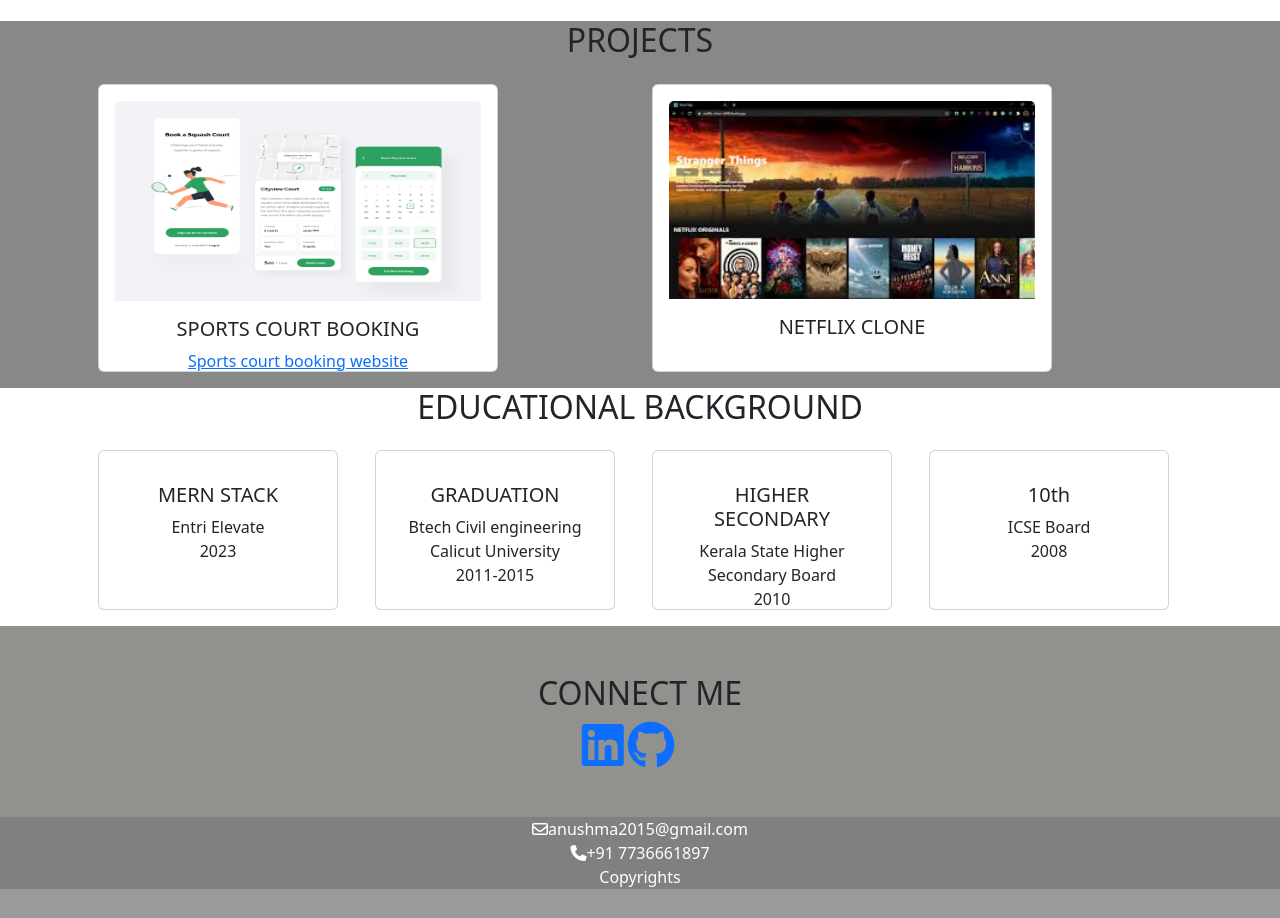
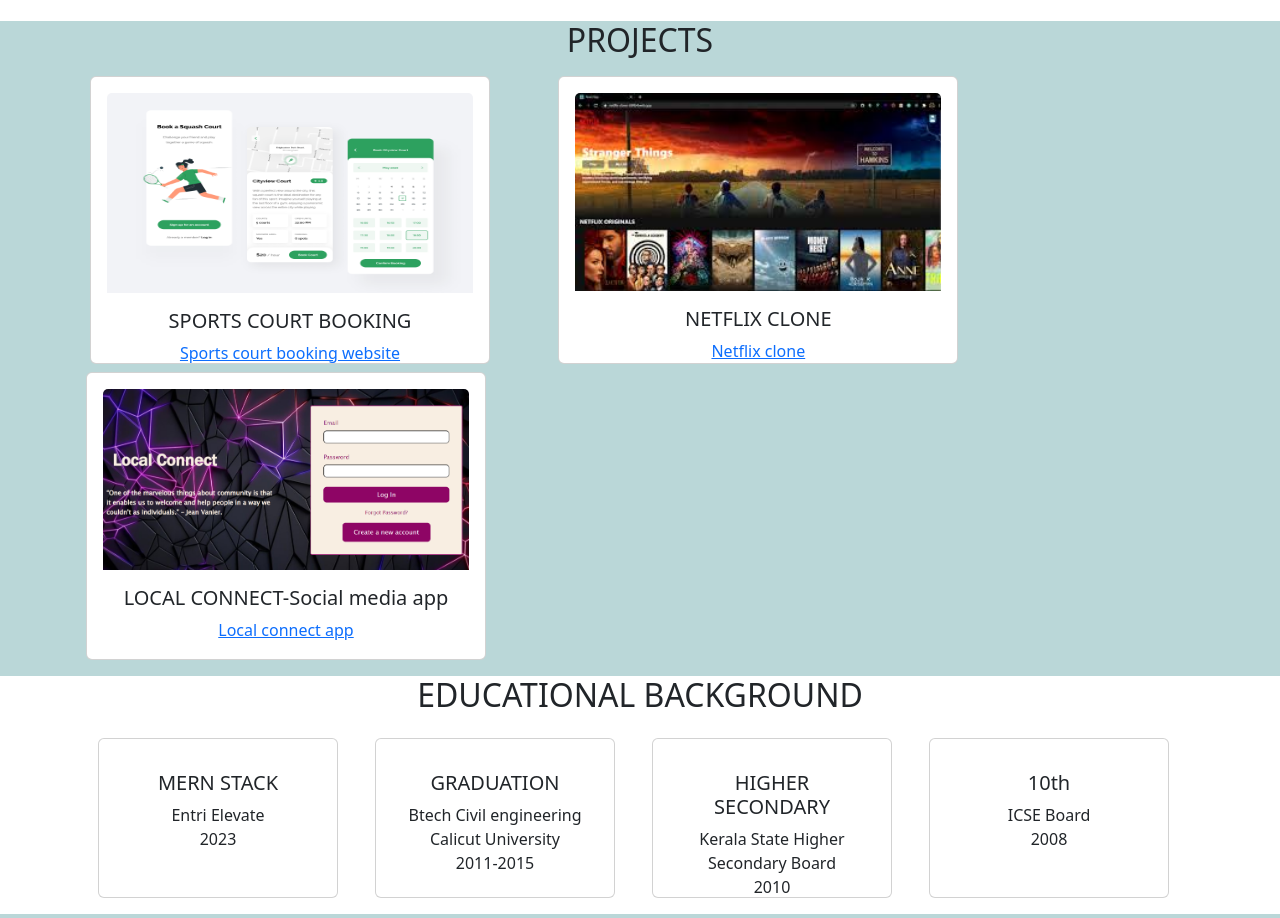
Before and after one commit to anushmashaiju/portfolio-website, a plain HTML site: page index.html in a window 1280 px wide. Shown: the part 1305-2223 px from the top of the page. Drawn offline with nearby package versions, Linux system fonts and the light colour scheme.

Commit message:
projects added

```diff
--- a/index.html
+++ b/index.html
@@ -10,7 +10,7 @@
   <link rel="icon" href="IMG_20230428_141718.jpg" type="image/gif" sizes="16x16">
 </head>
 
-<body style="background-color: rgba(42, 42, 40, 0.47);">
+<body style=" background-color: rgb(186, 215, 216);;">
   <header class="bg" style="position: fixed;width: 100%; z-index: 1;">
     <div class="row text-black">
       <div class="col-md-5 col-6 p-2 pl-5" style="margin-left: 50px;">
@@ -42,8 +42,9 @@
                 <a class="nav-link text-black" href="#connect-section">Connect me</a>
               </li>
               <div class="text-center m-top-50">
-                <a class="d" href="Anushma Resume psd-pdf final.pdf" title=""><i class="fa fa-download" download></i> Download CV</a>
-            </div>
+                <a class="d" href="Anushma Resume psd-pdf final.pdf" title=""><i class="fa fa-download" download></i>
+                  Download CV</a>
+              </div>
             </ul>
           </div>
         </nav>
@@ -155,8 +156,8 @@
   <section class="section2" id="project-section">
     <div class="container">
       <h2 class="text-center">PROJECTS</h2>
-      <div class="row p-3">
-        <div class="col-md-6">
+      <div class="row p-2">
+        <div class="col-md-5">
           <div class="card text-center p-3" style="width: 25rem; height:18rem ;">
             <img src="images/dribbble_squash_4x.png" width="50" height="200" class="card-img-top" alt="...">
             <div class="card-body">
@@ -165,15 +166,29 @@
             </div>
           </div>
         </div>
-        <div class="col-md-6">
+
+        <div class="col-md-5">
           <div class="card text-center p-3" style="width: 25rem; height:18rem ;">
             <img src="images/images (3).jpg" width="50" height="200" class="card-img-top" alt="...">
             <div class="card-body">
               <h5 class="card-title">NETFLIX CLONE</h5>
-              <p class="card-text"></p>
+              <a href="https://netflixcloneapplication.onrender.com">Netflix clone</a>
             </div>
           </div>
         </div>
+        <div class="row p-2">
+          <div class="col-md-5">
+            <div class="card text-center p-3" style="width: 25rem; height:18rem ;">
+              <img src="images/localconnect.png" width="50" height="200" class="card-img-top" alt="...">
+              <div class="card-body">
+                <h5 class="card-title">LOCAL CONNECT-Social media app</h5>
+                <a href="https://localconnectfe.onrender.com">Local connect app</a>
+              </div>
+            </div>
+          </div>
+        </div>
+      </div>
+    </div>
   </section>
 
   <section class="section3" id="educational-section">
@@ -213,39 +228,22 @@
           </div>
         </div>
   </section>
+
   <section class="section4" id="connect-section">
     <div class="container">
       <div class="row p-5">
-
         <h2 class="text-center">CONNECT ME</h2>
         <div class="row">
           <div class="col-md-12 text-center">
-
             <a href=" https://www.linkedin.com/in/anushmaradhakrishnan"> <i
                 class="fa-brands fa-linkedin display-5"></i></a>
             <a href="https://github.com/anushmashaiju"><i class="fa-brands fa-github display-5"></i></a>
-
           </div>
         </div>
       </div>
     </div>
   </section>
-  <footer>
-    <div class="footer">
-      <div class="container">
-        <div class="text-center text-white text-align justify ">
-          <i class="fa-regular fa-envelope display-7 "></i>anushma2015@gmail.com
-         <br> <i class="fa-solid fa-phone display-7 "></i>+91 7736661897
-          <p>Copyrights </p>
-        </div>
 
-      </div>
-    </div>
-    </div>
-    </div>
-
-  </footer>
-</body>
 <script src="https://cdn.jsdelivr.net/npm/bootstrap@5.3.2/dist/js/bootstrap.bundle.min.js"
   integrity="sha384-C6RzsynM9kWDrMNeT87bh95OGNyZPhcTNXj1NW7RuBCsyN/o0jlpcV8Qyq46cDfL" crossorigin="anonymous"></script>
 <script src="https://cdn.jsdelivr.net/npm/@popperjs/core@2.11.8/dist/umd/popper.min.js"
@@ -253,5 +251,17 @@
 <script src="https://cdn.jsdelivr.net/npm/bootstrap@5.3.2/dist/js/bootstrap.min.js"
   integrity="sha384-BBtl+eGJRgqQAUMxJ7pMwbEyER4l1g+O15P+16Ep7Q9Q+zqX6gSbd85u4mG4QzX+" crossorigin="anonymous"></script>
 <script src="https://kit.fontawesome.com/a6cf193a48.js" crossorigin="anonymous"></script>
+</body>
 
+<footer>
+  <div class="footer">
+    <div class="container">
+      <div class="text-center text-white text-align justify ">
+        <i class="fa-regular fa-envelope display-7 "></i>anushma2015@gmail.com
+        <br> <i class="fa-solid fa-phone display-7 "></i>+91 7736661897
+        <p>Copyrights </p>
+      </div>
+    </div>
+  </div>
+</footer>
 </html>
--- a/style.css
+++ b/style.css
@@ -7,14 +7,10 @@
 #left {
     float: left;
     text-align: left;
-
 }
-
-
 #right {
     float: right;
     text-align: right;
-
 }
 .imagemine{
     width:35%;
@@ -30,11 +26,9 @@
         bottom: 0;
         transform: translateX(50%);
         transition:right 1s;
-
     }
     .imagemine img:hover{
         right: 5%;
-
     }
     .footer i{
        justify-content: space-between;
@@ -43,13 +37,13 @@
     background-color: white;
 }
 .section2{
-    background-color: rgb(136, 136, 136);
+    background-color: rgb(186, 215, 216);
 }
 .section3{
     background-color: white;
 }
 .section4{
-    background-color:  rgba(134, 134, 131, 0.47);
+    background-color: rgb(186, 215, 216);
 }
 .d{
     background: rgb(82, 81, 81);
```
Also changed, not shown: images/localconnect.png (added).
